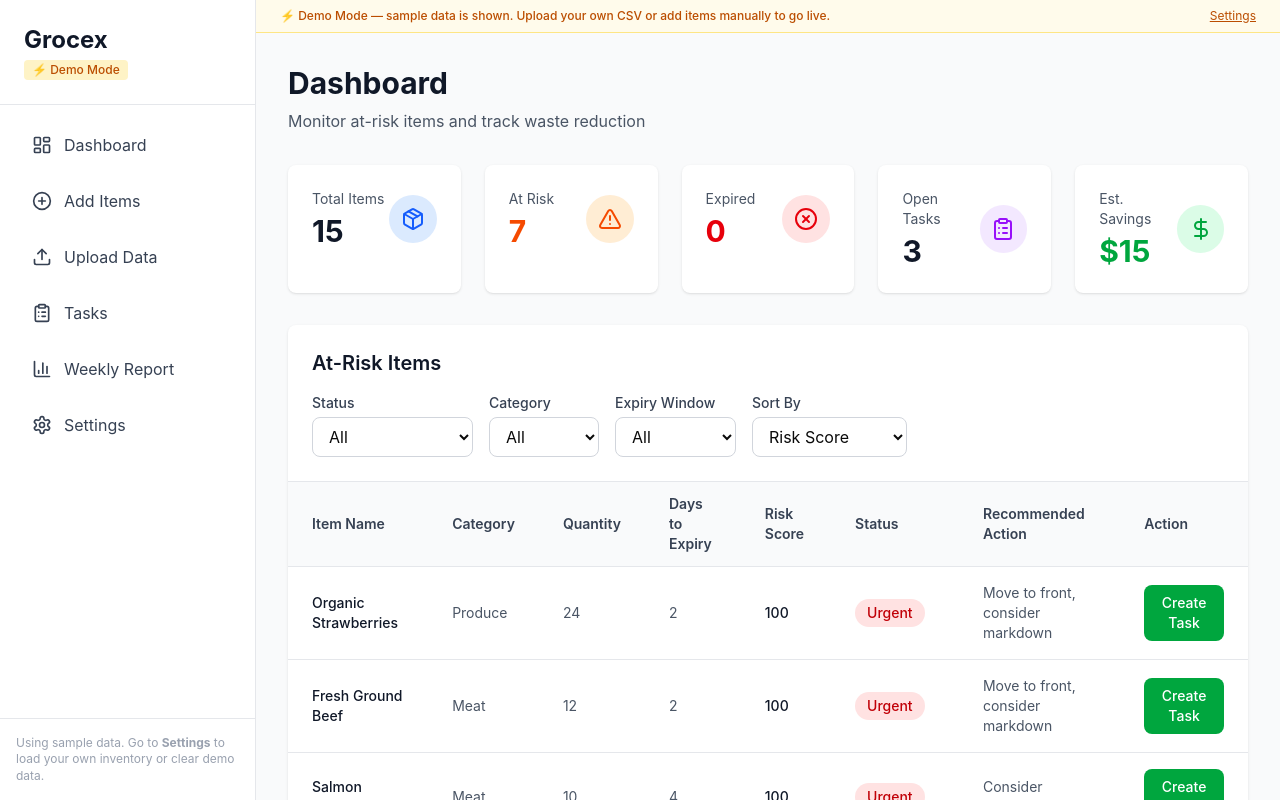
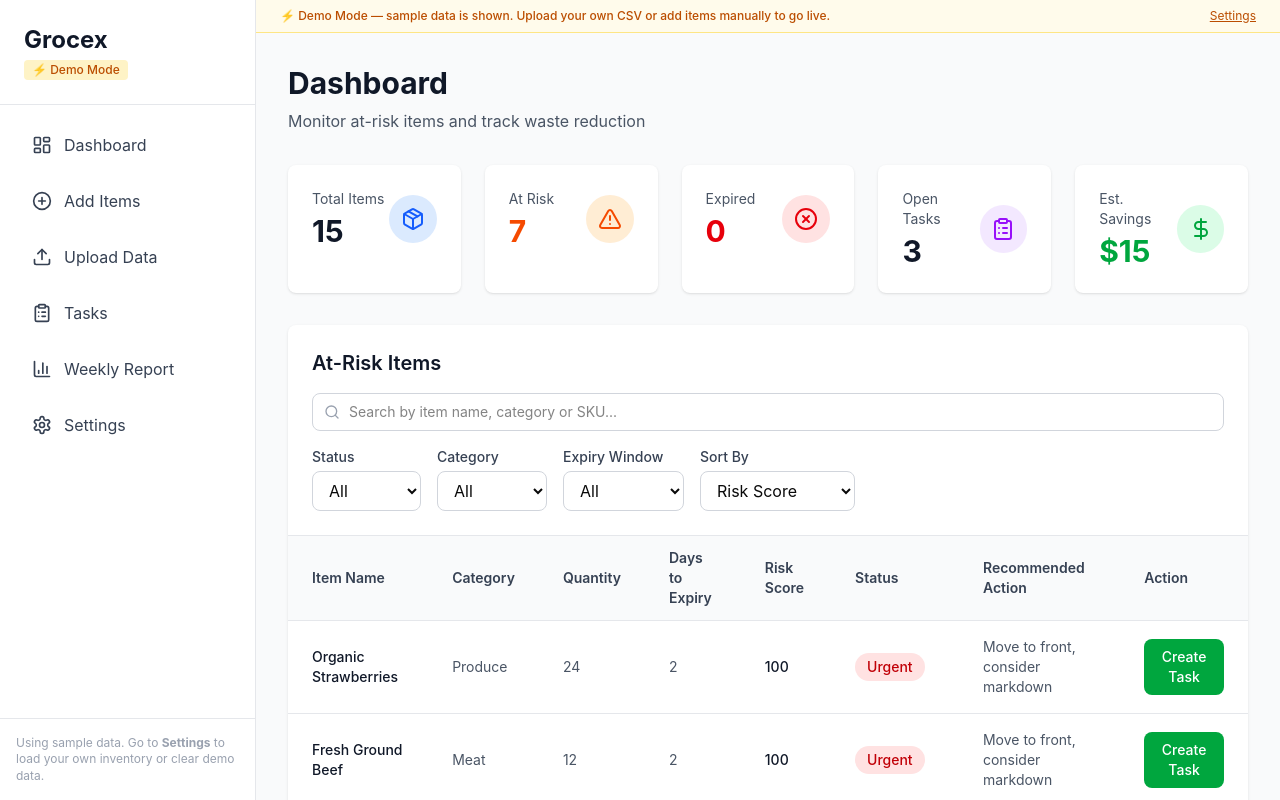
Before and after one commit to theofficialzapman/grocex-mvp, a React (Vite) app: page /app in a window 1280 px wide. Built offline with nearby package versions, Linux system fonts and the light colour scheme.

Commit message:
add live search to dashboard

```diff
--- a/src/app/screens/Dashboard.tsx
+++ b/src/app/screens/Dashboard.tsx
@@ -3,7 +3,7 @@ import { useData } from '../context/DataContext';
 import { Item, ItemStatus } from '../types';
 import { StatusBadge } from '../components/StatusBadge';
 import { ItemDetailDrawer } from '../components/ItemDetailDrawer';
-import { Package, AlertTriangle, XCircle, ClipboardList, DollarSign } from 'lucide-react';
+import { Package, AlertTriangle, XCircle, ClipboardList, DollarSign, Search, X } from 'lucide-react';
 
 export default function Dashboard() {
   const { items, tasks } = useData();
@@ -12,6 +12,7 @@ export default function Dashboard() {
   const [categoryFilter, setCategoryFilter] = useState<string>('all');
   const [expiryFilter, setExpiryFilter] = useState<string>('all');
   const [sortBy, setSortBy] = useState<'risk' | 'expiry'>('risk');
+  const [searchQuery, setSearchQuery] = useState('');
 
   const atRiskItems = items.filter((item) => item.riskScore >= 60);
   const expiredItems = items.filter((item) => item.daysToExpiry <= 0);
@@ -29,6 +30,15 @@ export default function Dashboard() {
 
   const filteredItems = useMemo(() => {
     let filtered = [...items];
+
+    if (searchQuery.trim()) {
+      const q = searchQuery.trim().toLowerCase();
+      filtered = filtered.filter((item) =>
+        item.name.toLowerCase().includes(q) ||
+        item.category.toLowerCase().includes(q) ||
+        (item.sku && item.sku.toLowerCase().includes(q))
+      );
+    }
 
     if (statusFilter !== 'all') {
       filtered = filtered.filter((item) => item.status === statusFilter);
@@ -56,7 +66,7 @@ export default function Dashboard() {
     });
 
     return filtered;
-  }, [items, statusFilter, categoryFilter, expiryFilter, sortBy]);
+  }, [items, searchQuery, statusFilter, categoryFilter, expiryFilter, sortBy]);
 
   return (
     <div className="p-8">
@@ -131,6 +141,25 @@ export default function Dashboard() {
         <div className="p-6 border-b border-gray-200">
           <h2 className="text-xl font-semibold text-gray-900 mb-4">At-Risk Items</h2>
 
+          <div className="relative mb-4">
+            <Search className="absolute left-3 top-1/2 -translate-y-1/2 w-4 h-4 text-gray-400" />
+            <input
+              type="text"
+              value={searchQuery}
+              onChange={(e) => setSearchQuery(e.target.value)}
+              placeholder="Search by item name, category or SKU..."
+              className="w-full pl-9 pr-9 py-2 border border-gray-300 rounded-lg focus:outline-none focus:ring-2 focus:ring-green-500 text-sm"
+            />
+            {searchQuery && (
+              <button
+                onClick={() => setSearchQuery('')}
+                className="absolute right-3 top-1/2 -translate-y-1/2 text-gray-400 hover:text-gray-600"
+              >
+                <X className="w-4 h-4" />
+              </button>
+            )}
+          </div>
+
           <div className="flex flex-wrap gap-4">
             <div>
               <label className="block text-sm font-medium text-gray-700 mb-1">Status</label>
@@ -140,7 +169,7 @@ export default function Dashboard() {
                 className="px-3 py-2 border border-gray-300 rounded-lg focus:outline-none focus:ring-2 focus:ring-green-500"
               >
                 <option value="all">All</option>
-                <option value="red">Expired/Urgent</option>
+                <option value="red">Urgent</option>
                 <option value="orange">At Risk</option>
                 <option value="yellow">Warning</option>
                 <option value="green">Good</option>
```
